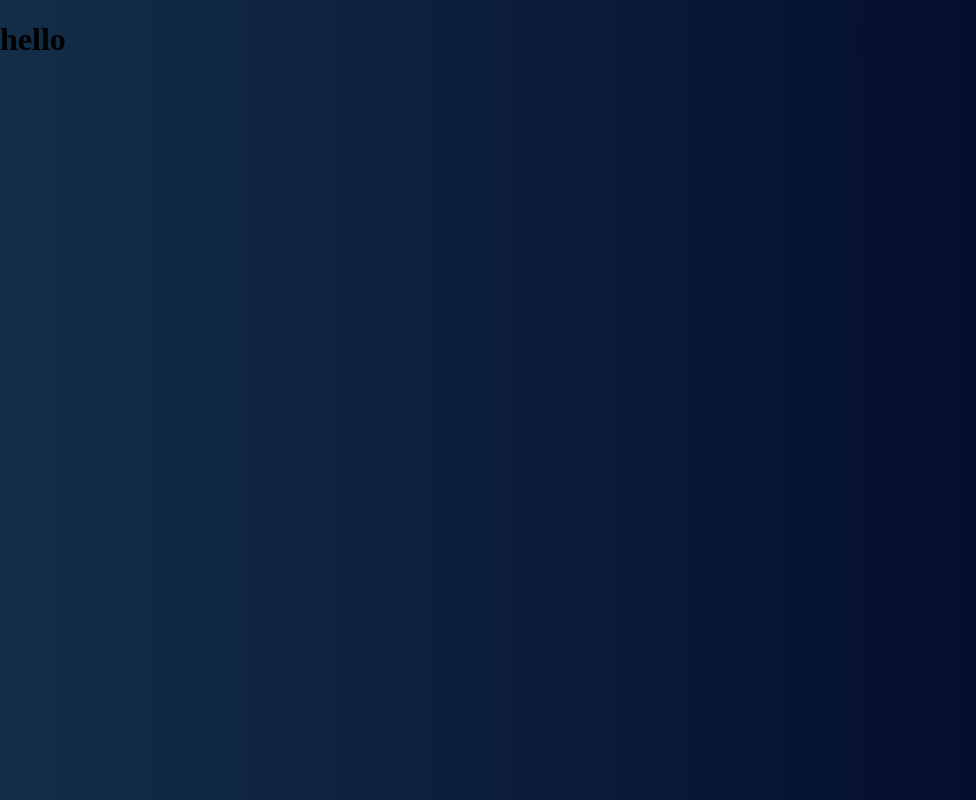
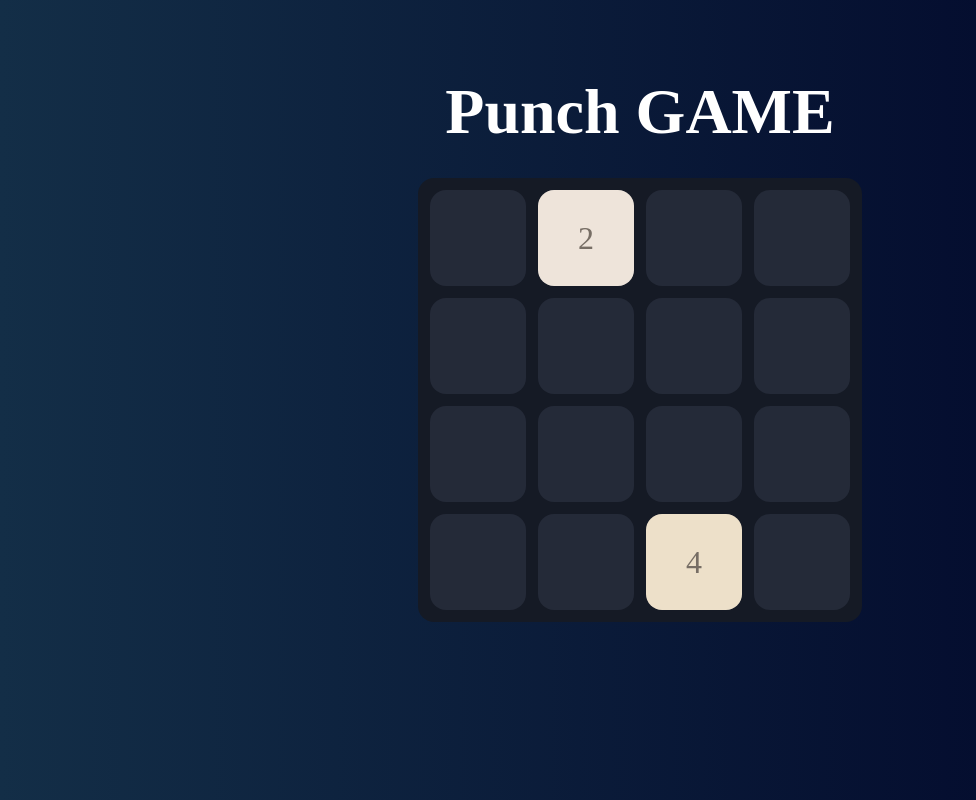
Before and after one commit to Mirdad1224/Next-Punch, a Next.js app: page / in a window 1280 px wide. Shown: the whole page, without its empty margins (0-976 px from the left). Built offline with nearby package versions, Linux system fonts and the light colour scheme; a web font is replaced by a local one.

Commit message:
create main page

```diff
--- a/pages/index.tsx
+++ b/pages/index.tsx
@@ -1,7 +1,36 @@
-export default function Home() {
+import type { NextPage } from "next";
+import Head from "next/head";
+import { useEffect, useState } from "react";
+import { Board } from "../components/Board";
+import { Header } from "../components/Header";
+
+const Home: NextPage = () => {
+  const [hasMounted, setHasMounted] = useState(false);
+
+  useEffect(() => {
+    setHasMounted(true);
+  }, []);
+
+  if (!hasMounted) {
+    return null;
+  }
+
   return (
-    <>
-      <h1>hello</h1>
-    </>
-  )
-}
+    <div>
+      <Head>
+        <title>2048 GAME</title>
+        <meta
+          name="description"
+          content="2048 Game made by Ali Mirdad"
+        />
+        <link rel="icon" href="/favicon.ico" />
+      </Head>
+      <div className="container">
+        <Header />
+        <Board />
+      </div>
+    </div>
+  );
+};
+
+export default Home;
```
